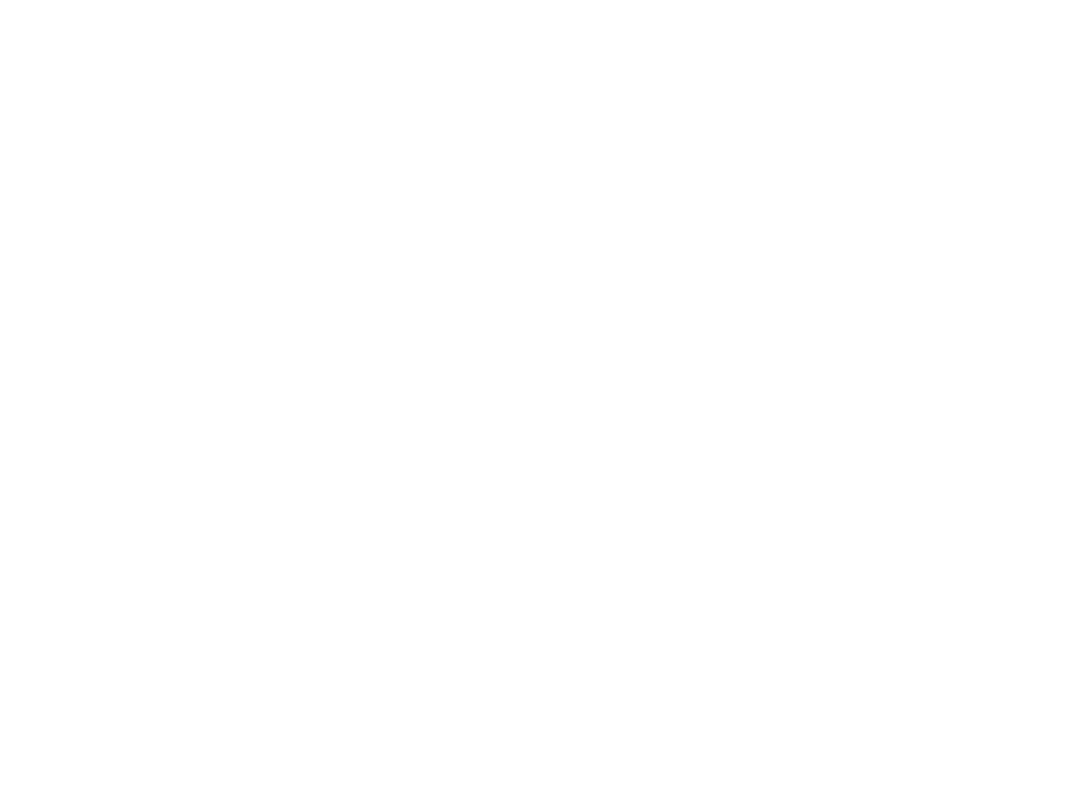
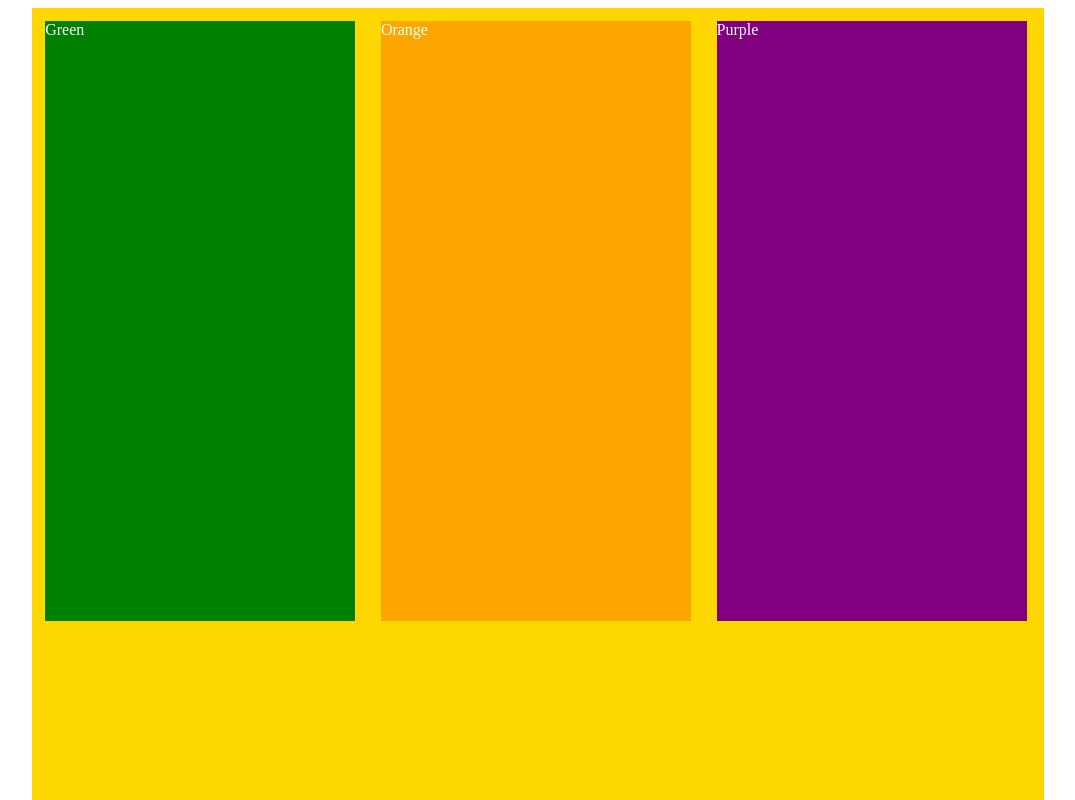
Before and after one commit to akshansh/WebAdvanced_Spring2019_chaua985, a plain HTML site: page Homework 1/index.html in a window 1280 px wide. Shown: the top 800 px of the page, without its empty margins (102-1177 px from the left). Drawn offline with Linux system fonts and the light colour scheme.

Commit message:
Class 01 End
Use JS to create 3 divs and put text on each of them using JS, such that the message gets updated on each of them using an array.

```diff
--- a/Homework 1/CSS/style.css
+++ b/Homework 1/CSS/style.css
@@ -0,0 +1,39 @@
+body {
+    background-color: white;
+}
+
+.container {
+    width: 80%;
+    margin-left: 10%;
+    height: 80vw;
+    background-color: gold;
+    /* View width: vw; View height: vh */
+}
+
+.boxes {
+    width: calc(92%/3);
+    height: 600px;
+    background-color: brown;
+    margin: 1vw;
+    float: left;
+}
+
+p {
+    font-size: 100px;
+}
+
+.msg {
+    color: white;
+}
+
+#box1 {
+    background-color: green;
+}
+
+#box2 {
+    background-color: orange;
+}
+
+#box3 {
+    background-color: purple;
+}
--- /dev/null
+++ b/Homework 1/JS/script.js
@@ -0,0 +1,25 @@
+//console.log("Hello");
+
+
+var GreetingContainer; // initialize the variable
+GreetingContainer = "This is a new variable"; // the value of the variable
+
+console.log(GreetingContainer);
+
+//alert('Greetings: ' + GreetingContainer);
+
+document.write('<p>' + GreetingContainer + '</p>');
+
+
+// Creating a function which takes the elements from one array and puts it on the elements of the other array
+
+var arrange = document.getElementsByClassName('msg'); // create a variable that calls the msg elements into the var array
+
+var attributes = ["Green", "Orange", "Purple"];
+
+for (var i = 0; i < attributes.length; i++) {
+
+    for (var i = 0; i < arrange.length; i++) {
+        arrange[i].innerHTML = attributes[i];
+    }
+}
--- a/Homework 1/index.html
+++ b/Homework 1/index.html
@@ -7,12 +7,25 @@
     <meta http-equiv="X-UA-Compatible" content="ie=edge">
     <title>JS Class 01</title>
 
-    <style type="text/css" src="style.css"></style>
+    <link rel="stylesheet" href="CSS/style.css">
 
 </head>
 
 <body>
 
+    <div class="container">
+        <div class="boxes" id="box1">
+            <span class="msg">Msg1</span> </div>
+        <div class="boxes" id="box2">
+            <span class="msg">Msg2</span> </div>
+        <div class="boxes" id="box3">
+            <span class="msg">Msg3</span> </div>
+    </div>
+
+
+
+    <script type="text/javascript" src="JS/script.js"></script>
+
 </body>
 
 </html>
```
Also changed, not shown: Homework 1/JS/main.js (deleted).
